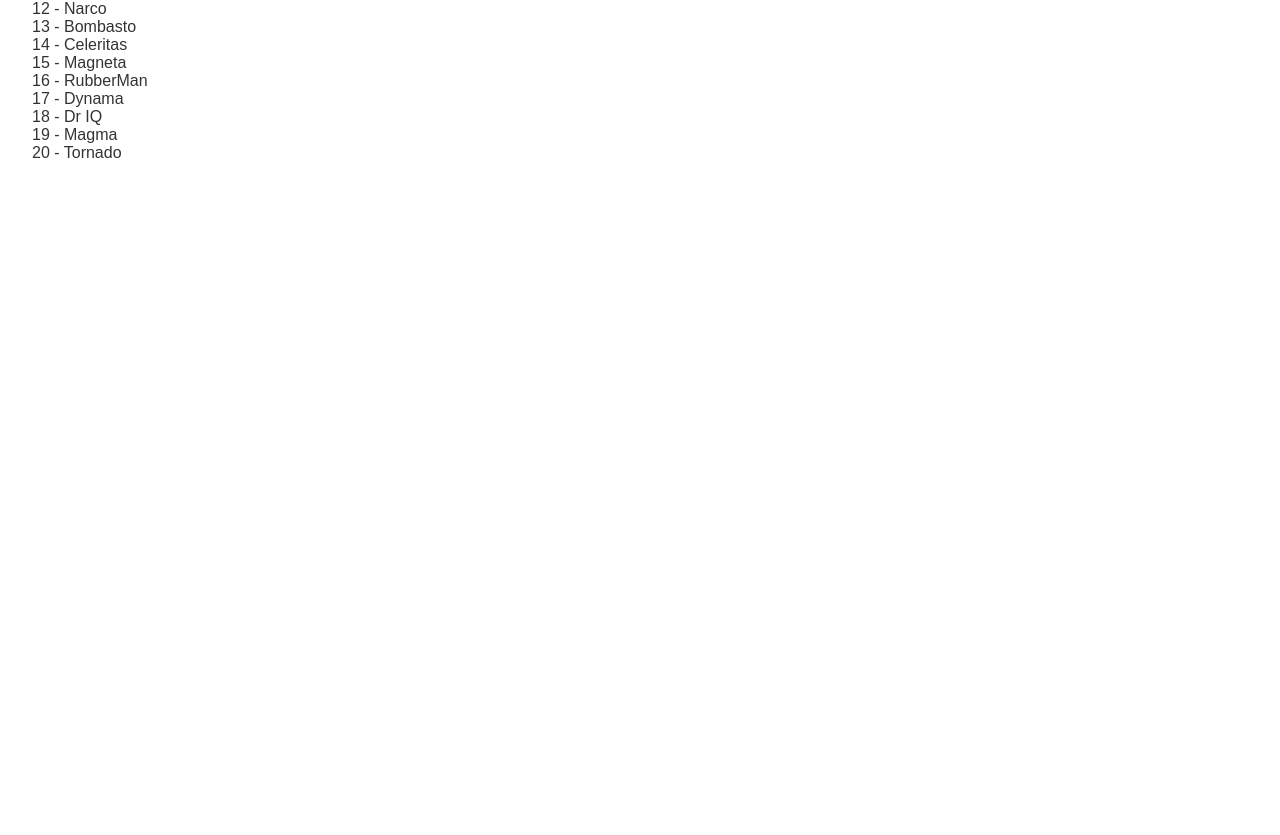
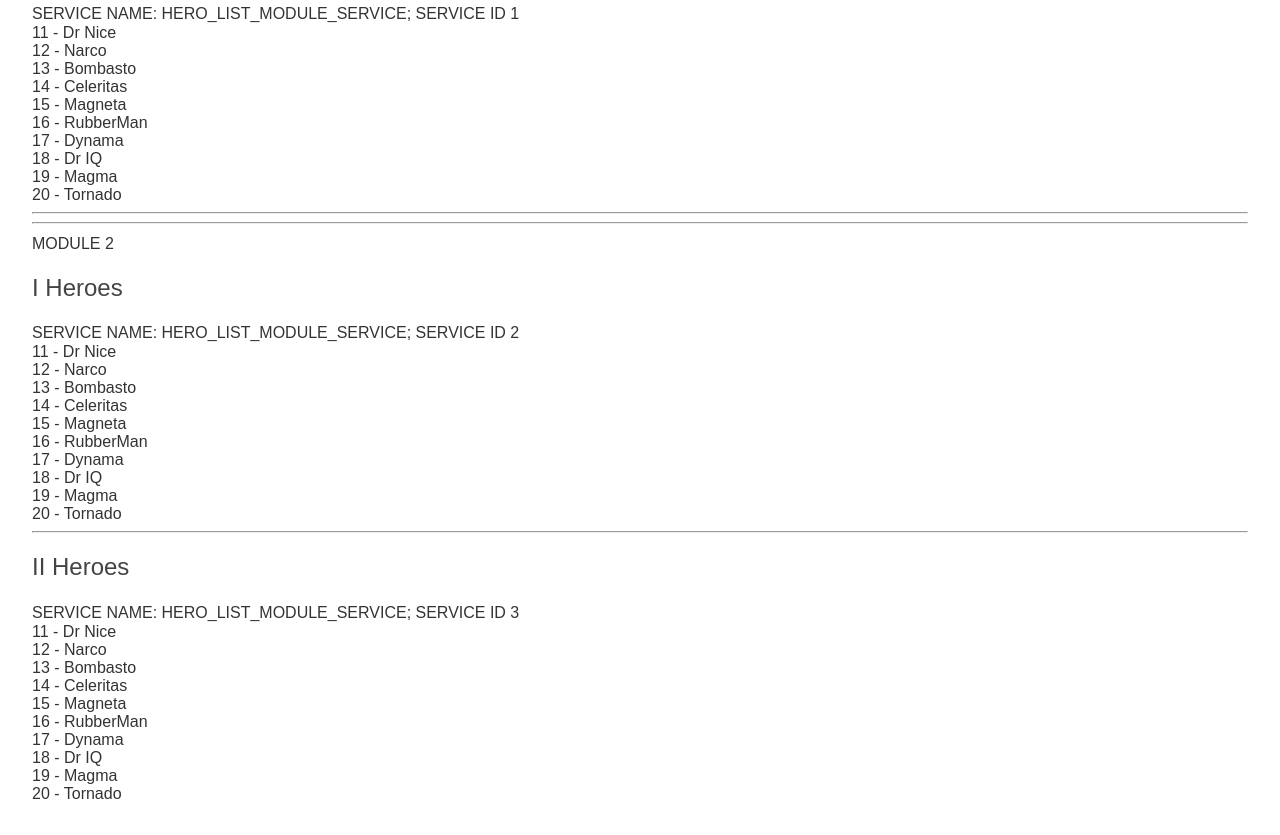
Before and after one commit to DmitriyIvanko/test-di, an Angular app: page / in a window 1280 px wide. Shown: the part 400-1235 px from the top of the page. Before the commit the page ends 800 px from the top, so only its background shows below. Built offline with nearby package versions, Linux system fonts and the light colour scheme.

Commit message:
+ small fix;

```diff
--- a/src/app/app.component.html
+++ b/src/app/app.component.html
@@ -1 +1,6 @@
+MODULE 1
 <tdi-heroes></tdi-heroes>
+<hr />
+<hr />
+MODULE 2
+<tdi-heroes></tdi-heroes>
--- a/src/app/heroes/heroes.component.html
+++ b/src/app/heroes/heroes.component.html
@@ -1,5 +1,5 @@
 <h2>I Heroes</h2>
 <tdi-hero-list></tdi-hero-list>
-<hr>
+<hr />
 <h2>II Heroes</h2>
 <tdi-hero-list></tdi-hero-list>
```
